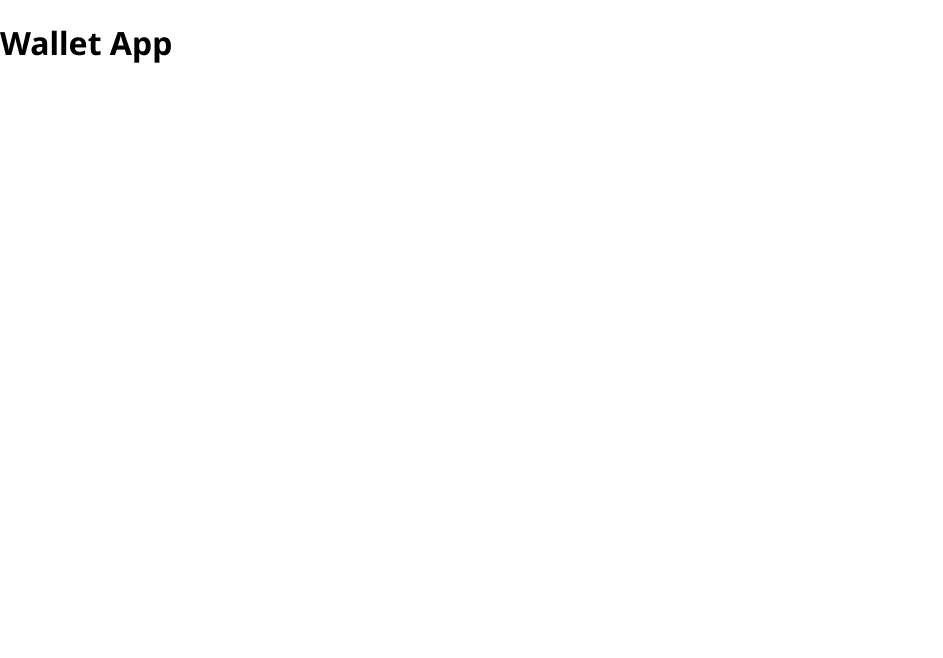
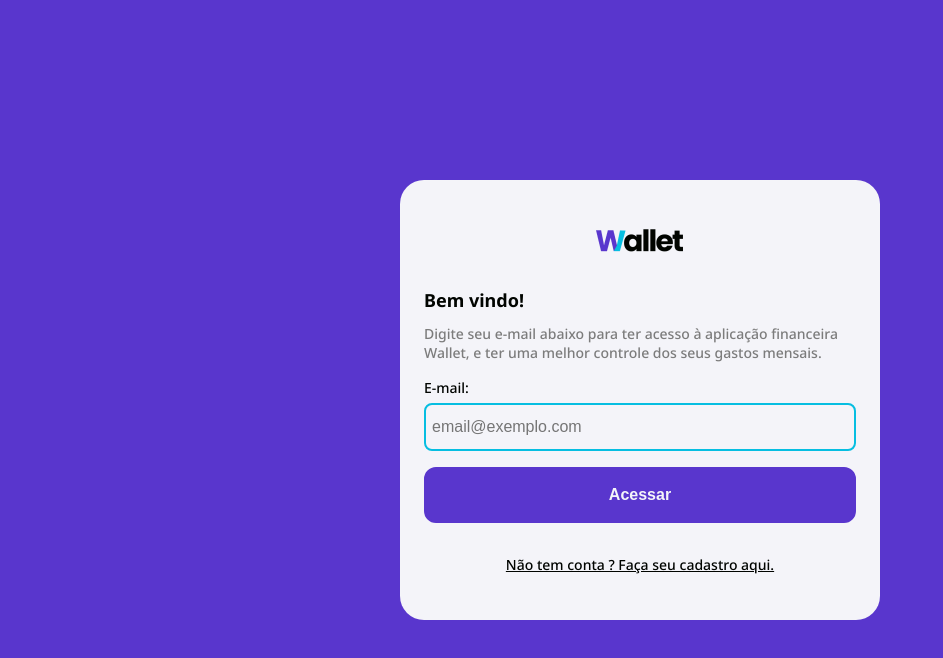
Before and after one commit to gabrielrangel95/wallet-app-frontend, a plain HTML site: page index.html in a window 1280 px wide. Shown: the whole page, without its empty margins (0-943 px from the left). Drawn offline with Linux system fonts and the light colour scheme.

Commit message:
feat: finish initial screen - login ui

```diff
--- a/index.html
+++ b/index.html
@@ -7,6 +7,27 @@
     <script src="index.js"></script>
   </head>
   <body>
-    <h1>Wallet App</h1>
+    <div class="auth-container">
+      <div class="auth-content">
+        <div class="auth-content-container">
+          <img src="src/img/logo.png" class="logo" alt="Logo Wallet App" />
+          <h3 class="full-width mt larger text-left">Bem vindo!</h3>
+          <p class="mt small">
+            Digite seu e-mail abaixo para ter acesso à aplicação financeira
+            Wallet, e ter uma melhor controle dos seus gastos mensais.
+          </p>
+          <label class="mt" for="input-email">E-mail:</label>
+          <input
+            class="mt smaller"
+            type="text"
+            id="input-email"
+            name="input-email"
+            placeholder="email@exemplo.com"
+          />
+          <button class="mt full-width">Acessar</button>
+          <a class="mt larger">Não tem conta ? Faça seu cadastro aqui.</a>
+        </div>
+      </div>
+    </div>
   </body>
 </html>
--- a/styles.css
+++ b/styles.css
@@ -3,4 +3,161 @@ body {
   padding: 0px;
   margin: 0px;
   font-family: "Noto Sans", sans-serif;
+  color: #010400;
 }
+
+h1 {
+  font-size: 40px;
+  font-weight: bolder;
+  margin: 0px;
+  padding: 0px;
+}
+
+h2 {
+  font-size: 24px;
+  font-weight: bold;
+  margin: 0px;
+  padding: 0px;
+}
+
+h3 {
+  font-size: 18px;
+  font-weight: bold;
+  margin: 0px;
+  padding: 0px;
+}
+
+h4 {
+  font-size: 18px;
+  font-weight: 700;
+  margin: 0px;
+  padding: 0px;
+  color: #7c7c7c;
+}
+
+p {
+  font-size: 14px;
+  font-weight: 500;
+  margin: 0px;
+  padding: 0px;
+  color: #7c7c7c;
+}
+
+label {
+  width: 100%;
+  font-size: 14px;
+  font-weight: 500;
+}
+
+a {
+  font-size: 14px;
+  font-weight: 500;
+  text-decoration: underline;
+}
+
+button {
+  background-color: #5936cd;
+  height: 56px;
+  width: 432px;
+  border-radius: 12px;
+  color: #f4f4f9;
+  font-weight: bold;
+  font-size: 16px;
+  border-color: #5936cd;
+  border-style: solid;
+}
+
+button.small {
+  border-width: 2px;
+  border-color: #5936cd;
+  border-style: solid;
+  background-color: #f4f4f9;
+  color: #010400;
+  font-weight: bold;
+  font-size: 14px;
+  border-radius: 8px;
+  height: 36px;
+  width: 90px;
+}
+
+input {
+  width: 100%;
+  height: 48px;
+  border-color: #06bee1;
+  border-width: 2px;
+  border-style: solid;
+  border-radius: 8px;
+  background-color: transparent;
+  font-weight: 400;
+  color: #010400;
+  font-size: 16px;
+  padding: 6px;
+  box-sizing: border-box;
+}
+
+.full-width {
+  width: 100%;
+}
+
+.mt {
+  margin-top: 16px;
+}
+
+.mt.larger {
+  margin-top: 32px;
+}
+
+.mt.large {
+  margin-top: 24px;
+}
+
+.mt.small {
+  margin-top: 12px;
+}
+
+.mt.smaller {
+  margin-top: 6px;
+}
+
+.text-center {
+  text-align: center;
+}
+
+.text-left {
+  text-align: left;
+}
+
+.logo {
+  width: 88px;
+  height: auto;
+}
+
+.auth-container {
+  width: 100vw;
+  height: 100vh;
+  display: flex;
+  align-items: center;
+  justify-content: center;
+  background-color: #5936cd;
+}
+
+.auth-content {
+  display: flex;
+  align-items: center;
+  justify-content: center;
+  width: 480px;
+  height: auto;
+  min-height: 440px;
+  background-color: #f4f4f9;
+  border-radius: 24px;
+}
+
+.auth-content-container {
+  display: flex;
+  flex-direction: column;
+  align-items: center;
+  justify-content: center;
+  width: 100%;
+  height: 100%;
+  padding: 24px;
+}
```
